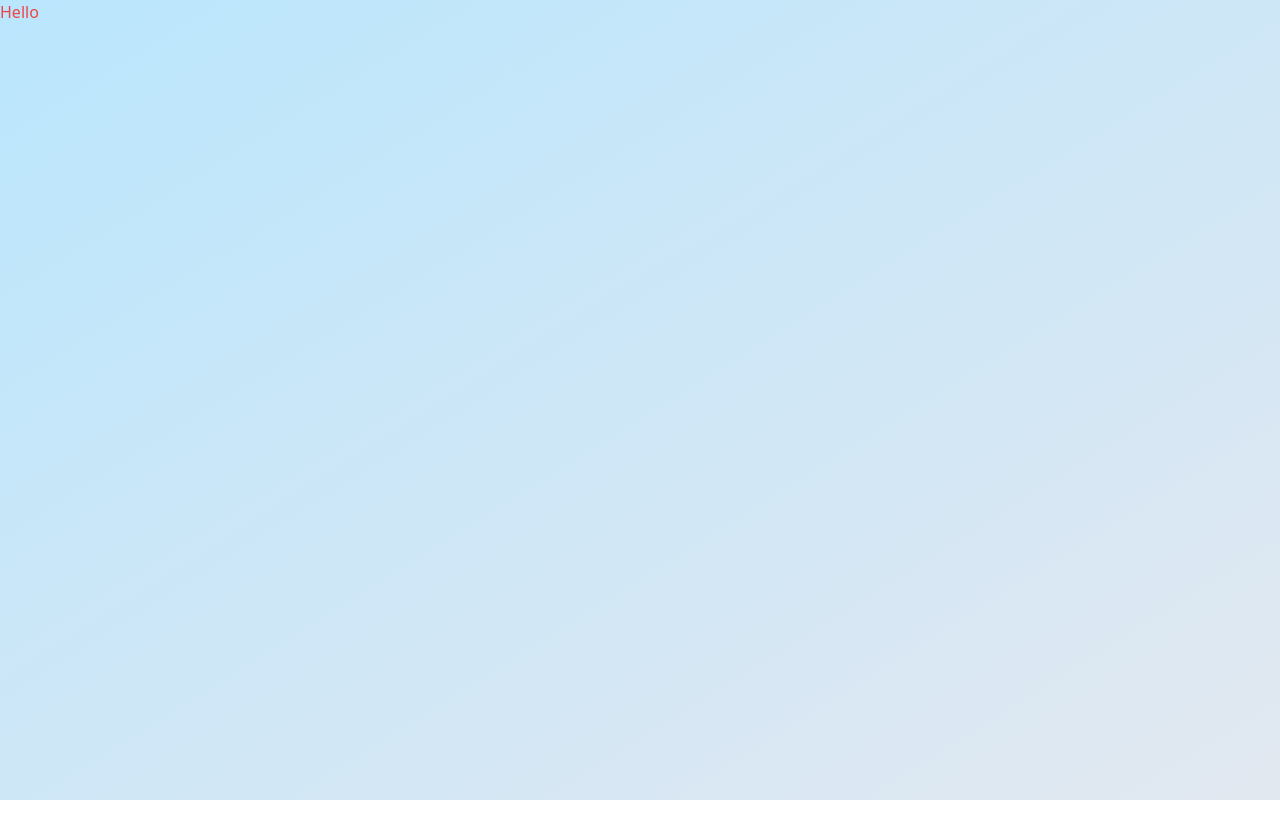
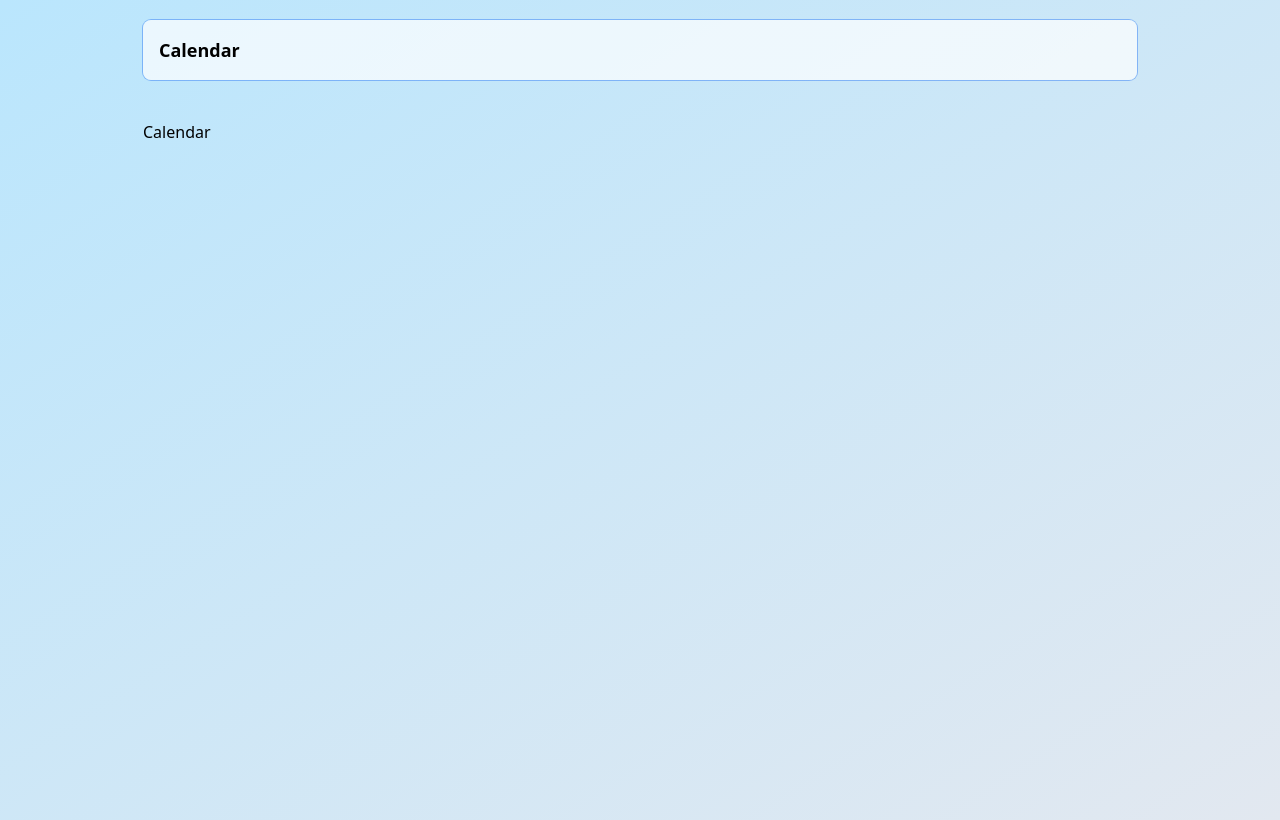
Before and after one commit to nikcosmos/calendar-vue, a Vue app: page / in a window 1280 px wide. Built offline with nearby package versions, Linux system fonts and the light colour scheme.

Commit message:
chore: add Main

```diff
--- a/src/App.vue
+++ b/src/App.vue
@@ -1,7 +1,11 @@
-<script setup></script>
+<script setup>
+import Header from './components/Header.vue';
+import Main from './components/Main.vue';
+</script>
 
 <template>
    <div id="app">
-      <div class="text-red-500">Hello</div>
+      <Header />
+      <Main />
    </div>
 </template>
--- /dev/null
+++ b/src/components/Main.vue
@@ -0,0 +1,5 @@
+<script setup></script>
+
+<template>
+   <div class="container max-w-5xl mt-10">Calendar</div>
+</template>
```
